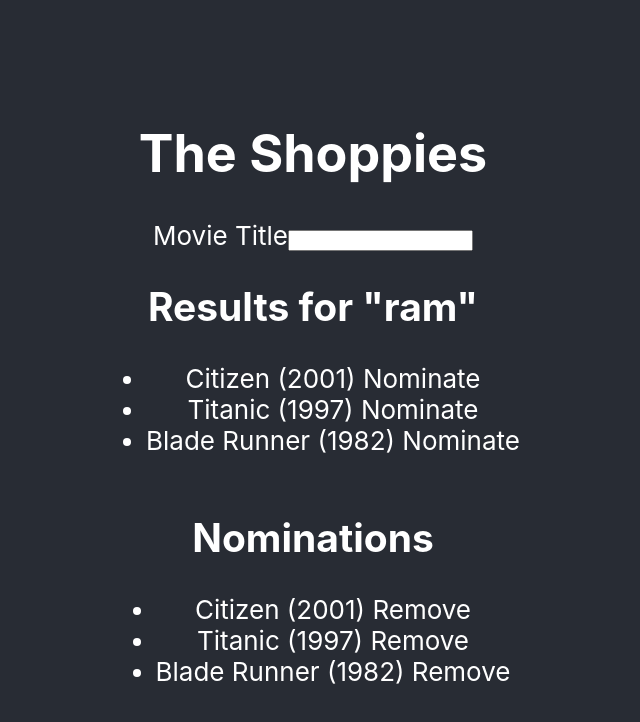
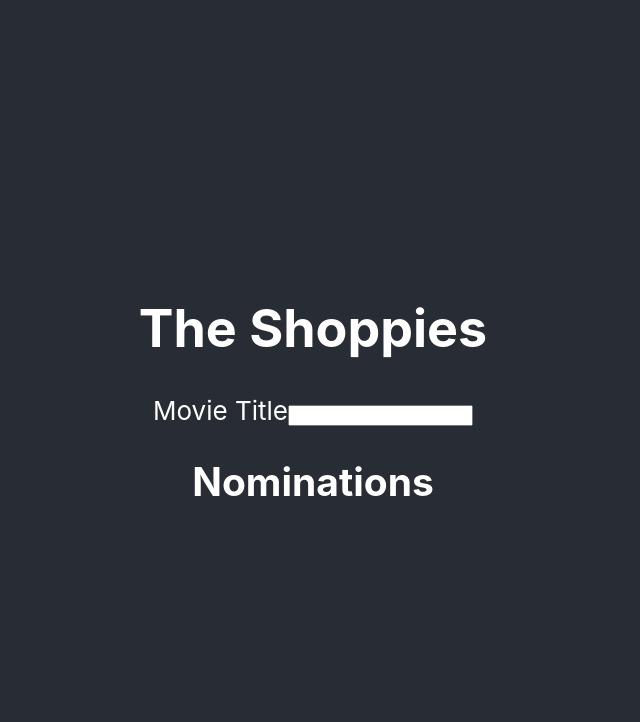
Before and after one commit to gybubest/frontend-shopify, a React (Create React App) app: page / in a window 1280 px wide. Shown: the top 722 px of the page, without its empty margins (327-967 px from the left). Built offline with nearby package versions, Linux system fonts and the light colour scheme.

Commit message:
Implement search result component

```diff
--- a/src/App.jsx
+++ b/src/App.jsx
@@ -1,16 +1,14 @@
 import React, {useState, useEffect} from 'react';
-import { debounce } from 'lodash';
-
 import './App.css';
 import SearchBar from './components/SearchBar';
-import SearchResults from './components/SearchResults';
+import ResultBox from './components/ResultBox';
 import Nominations from './components/Nominations';
 
 function App() {
 
-  const [result, setResult] = useState(null);
+  const [result, setResult] = useState({keyWord: '', movieList: []});
 
-  const movieList = [
+  const movies = [
     {"Title":"Citizen","Year":"2001","Rated":"Not Rated","Released":"08 Jun 2001","Runtime":"172 min","Genre":"Action, Drama, Mystery, Thriller","Director":"Saravana Subaiya","Writer":"N/A","Actors":"Vasundhara Das, Devan, Cochin Hanifa, Ajith Kumar","Plot":"Antony assumes several identities and kidnaps three government officials in order to succeed in his secret mission. However, a CBI officer sets out to find the real identity of the kidnapper.","Language":"Tamil","Country":"India","Awards":"1 win.","Poster":"https://m.media-amazon.com/images/M/MV5BNDY0M2RjNDYtYjRhMC00MWNmLTllNmQtMDMzMDUwZWQwMjg3XkEyXkFqcGdeQXVyODEzOTQwNTY@._V1_SX300.jpg","Ratings":[{"Source":"Internet Movie Database","Value":"7.1/10"},{"Source":"Rotten Tomatoes","Value":"78%"}],"Metascore":"N/A","imdbRating":"7.1","imdbVotes":"2,651","imdbID":"tt1039952","Type":"movie","DVD":"06 Jan 2018","BoxOffice":"N/A","Production":"N/A","Website":"N/A","Response":"True"},
     {"Title":"Titanic","Year":"1997","Rated":"PG-13","Released":"19 Dec 1997","Runtime":"194 min","Genre":"Drama, Romance","Director":"James Cameron","Writer":"James Cameron","Actors":"Leonardo DiCaprio, Kate Winslet, Billy Zane, Kathy Bates","Plot":"A seventeen-year-old aristocrat falls in love with a kind but poor artist aboard the luxurious, ill-fated R.M.S. Titanic.","Language":"English, Swedish, Italian, French","Country":"USA, Mexico, Australia, Canada","Awards":"Won 11 Oscars. Another 114 wins & 83 nominations.","Poster":"https://m.media-amazon.com/images/M/MV5BMDdmZGU3NDQtY2E5My00ZTliLWIzOTUtMTY4ZGI1YjdiNjk3XkEyXkFqcGdeQXVyNTA4NzY1MzY@._V1_SX300.jpg","Ratings":[{"Source":"Internet Movie Database","Value":"7.8/10"},{"Source":"Rotten Tomatoes","Value":"89%"},{"Source":"Metacritic","Value":"75/100"}],"Metascore":"75","imdbRating":"7.8","imdbVotes":"1,060,049","imdbID":"tt0120338","Type":"movie","DVD":"01 Jun 2014","BoxOffice":"$659,363,944","Production":"20th Century Fox, Lightstorm Entertainment, Paramount Pictures","Website":"N/A","Response":"True"},
     {"Title":"Blade Runner","Year":"1982","Rated":"R","Released":"25 Jun 1982","Runtime":"117 min","Genre":"Action, Sci-Fi, Thriller","Director":"Ridley Scott","Writer":"Hampton Fancher (screenplay), David Webb Peoples (screenplay), Philip K. Dick (novel)","Actors":"Harrison Ford, Rutger Hauer, Sean Young, Edward James Olmos","Plot":"A blade runner must pursue and terminate four replicants who stole a ship in space, and have returned to Earth to find their creator.","Language":"English, German, Cantonese, Japanese, Hungarian, Arabic, Korean","Country":"USA","Awards":"Nominated for 2 Oscars. Another 12 wins & 17 nominations.","Poster":"https://m.media-amazon.com/images/M/MV5BNzQzMzJhZTEtOWM4NS00MTdhLTg0YjgtMjM4MDRkZjUwZDBlXkEyXkFqcGdeQXVyNjU0OTQ0OTY@._V1_SX300.jpg","Ratings":[{"Source":"Internet Movie Database","Value":"8.1/10"},{"Source":"Rotten Tomatoes","Value":"90%"},{"Source":"Metacritic","Value":"84/100"}],"Metascore":"84","imdbRating":"8.1","imdbVotes":"701,986","imdbID":"tt0083658","Type":"movie","DVD":"15 Nov 2016","BoxOffice":"$32,868,943","Production":"Blade Runner Partnership, Ladd Company","Website":"N/A","Response":"True"}
@@ -20,11 +18,29 @@ function App() {
     const i = input.trim();
     if (i) {
       console.log(i);
-      setResult(movieList.filter(movie => movie.Title.toLowerCase().includes(i)));
+      setResult({
+        keyWord: i,
+        movieList: movies.filter(movie => movie.Title.toLowerCase().includes(i))
+      });
     }
   };
 
   console.log(result)
+
+  const handleNominate = e => {
+    console.log(e)
+
+  }
+
+  const showList = result.movieList.map((movie, index) => {
+    return (
+      <ResultBox
+        movie={movie}
+        index={index}
+        onNominate={handleNominate}
+      />
+    )
+  });
 
   return (
     <div className="App">
@@ -34,13 +50,17 @@ function App() {
         </h1>
         <SearchBar
           handleSearch={handleSearch}
-          movieList={movieList}
         />
-        <SearchResults
-          movieList={movieList}
-        />
+        {result.movieList.length > 0 &&
+          <div className="SearchResults">
+            <h2>Results for "{result.keyWord}"</h2>
+            <ul>
+              {showList}
+            </ul>
+          </div>
+        }
         <Nominations
-          movieList={movieList}
+          movieList={result}
         />
       </header>
     </div>
--- a/src/components/Nominations.jsx
+++ b/src/components/Nominations.jsx
@@ -1,15 +1,15 @@
 
 function Nominations({movieList}) {
-  const showList = movieList.map((movie, index) => {
-    return <li key={index}>{movie.Title} ({movie.Year}) Remove</li>
-  });
+  // const showList = movieList.map((movie, index) => {
+  //   return <li key={index}>{movie.Title} ({movie.Year}) Remove</li>
+  // });
 
   return (
     <div className="Nominations">
       <h2>Nominations</h2>
-      <ul>
+      {/* <ul>
         {showList}
-      </ul>
+      </ul> */}
     </div>
   );
 }
--- /dev/null
+++ b/src/components/ResultBox.jsx
@@ -0,0 +1,12 @@
+
+function ResultBox({movie, index, onNominate}) {
+  const movieInfo =
+  <li key={index}>
+    {movie.Title} ({movie.Year})
+    <button onClick={() => onNominate(movie.Title)}>Nominate</button>
+  </li>
+
+    return movieInfo;
+}
+
+export default ResultBox;
--- a/src/components/SearchBar.jsx
+++ b/src/components/SearchBar.jsx
@@ -4,7 +4,7 @@ import search from '../icons/icon-search.svg';
 
 function SearchBar({handleSearch}) {
 
-  const debounced = debounce(eventData => handleSearch(eventData), 2000);
+  const debounced = debounce(eventData => handleSearch(eventData), 1000);
 
   return (
     <div className="SearchBar">
--- a/src/components/SearchResults.jsx
+++ /dev/null
@@ -1,17 +0,0 @@
-
-function SearchResults({movieList}) {
-  const showList = movieList.map((movie, index) => {
-    return <li key={index}>{movie.Title} ({movie.Year}) Nominate</li>
-  });
-
-  return (
-    <div className="SearchResults">
-      <h2>Results for "ram"</h2>
-      <ul>
-        {showList}
-      </ul>
-    </div>
-  );
-}
-
-export default SearchResults;
```
